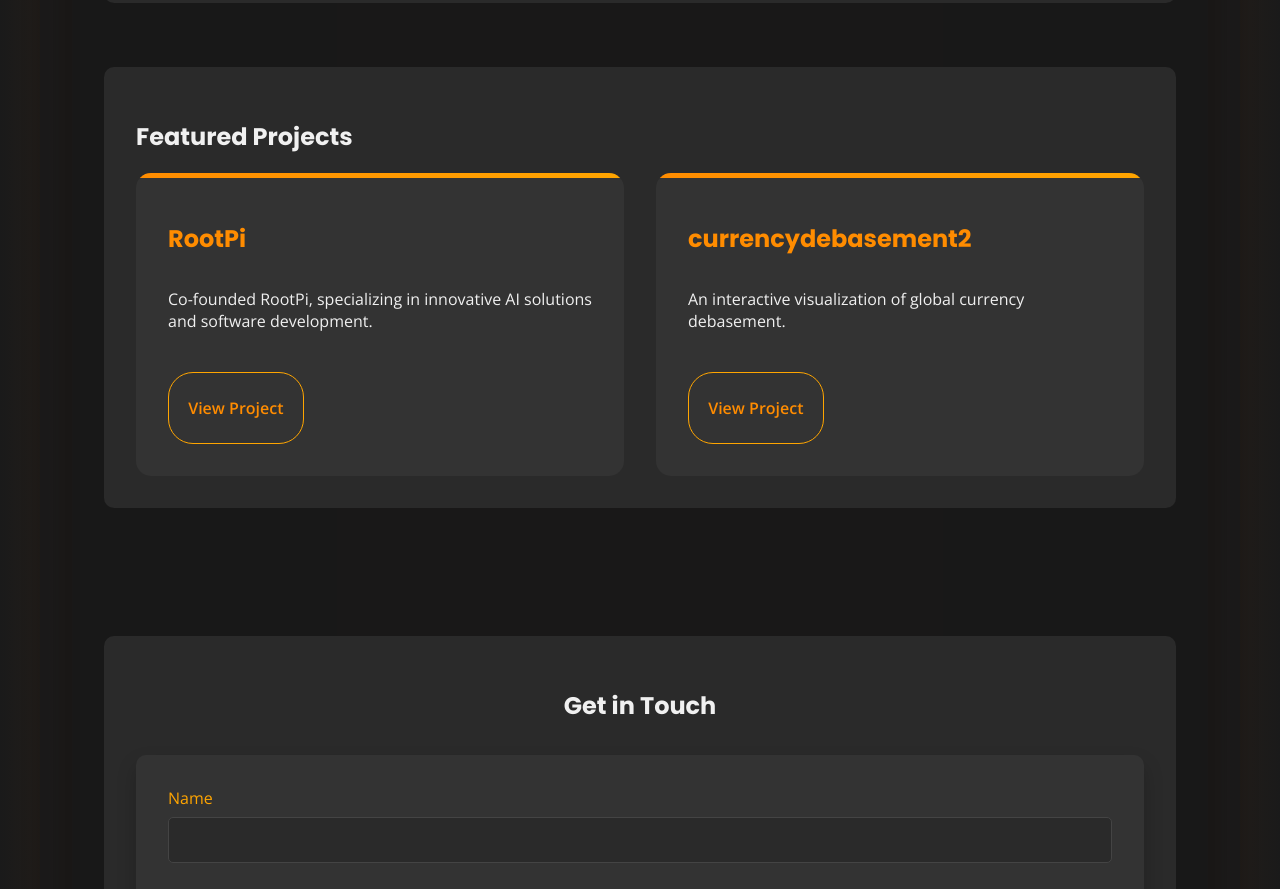
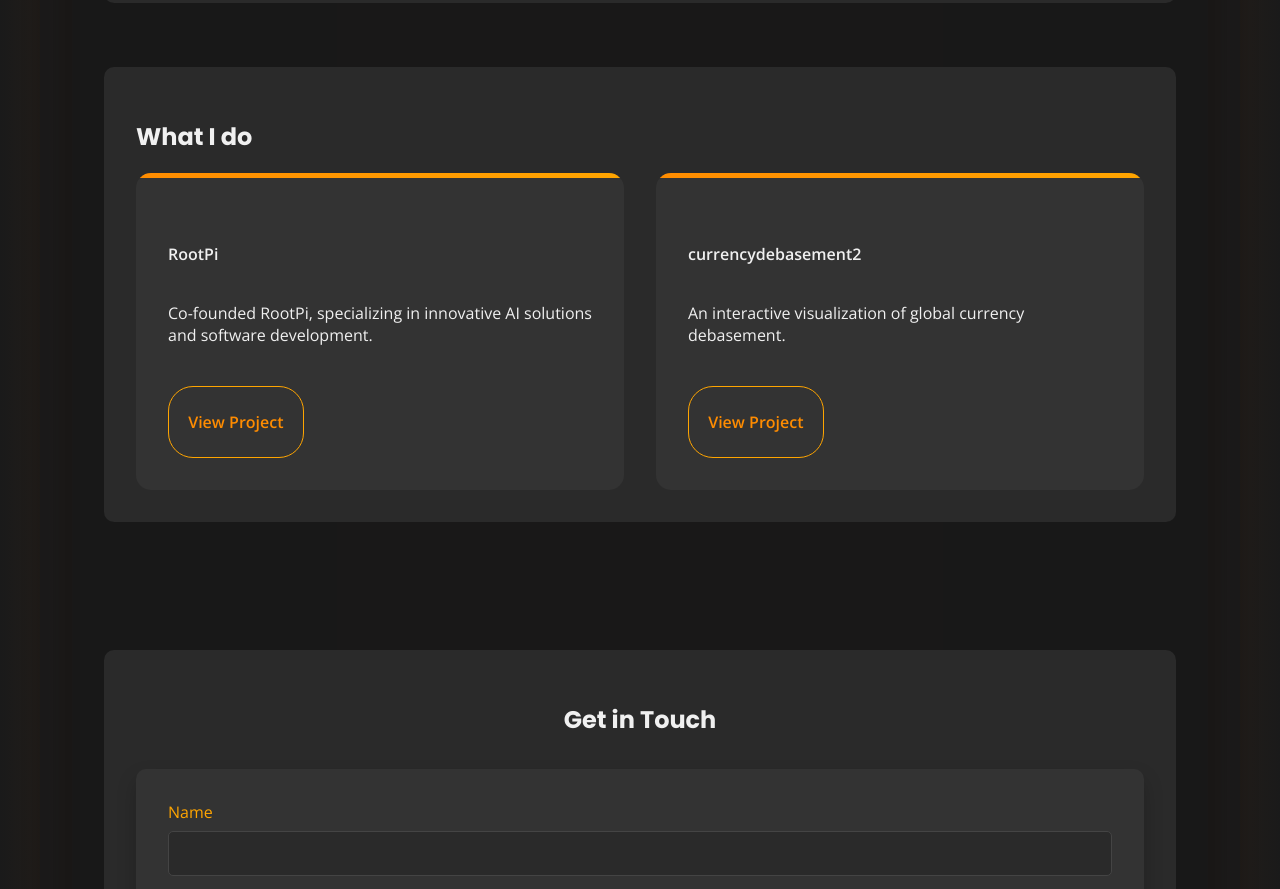
Before and after one commit to snoboll/jesperlaurellpage, a Vue app: page / in a window 1280 px wide. Shown: the part 982-1871 px from the top of the page. Built offline with nearby package versions, Linux system fonts and the light colour scheme.

Commit message:
checkpoint

```diff
--- a/src/App.vue
+++ b/src/App.vue
@@ -23,11 +23,11 @@
       </section>
 
       <section class="featured-projects">
-        <h2>Featured Projects</h2>
+        <h2>What I do</h2>
         <div class="project-grid">
           <div v-for="project in featuredProjects" :key="project.name" class="project-card">
             <i :class="['project-icon', project.icon]"></i>
-            <h3>{{ project.name }}</h3>
+            <h4>{{ project.name }}</h4>
             <p>{{ project.description }}</p>
             <a :href="project.url" target="_blank" class="project-link">View Project</a>
           </div>
@@ -112,7 +112,7 @@
           name: 'currencydebasement2',
           description: 'An interactive visualization of global currency debasement.',
           icon: 'fa-solid fa-brain',
-          url: 'https://github.com/snoboll/currencydebasement2'
+          url: 'https://github.com/snoboll/c'
         }
       ],
       contactForm: {
```
Also changed, not shown: public/Screenshot 2024-08-31 at 18.15.55.png (deleted).
